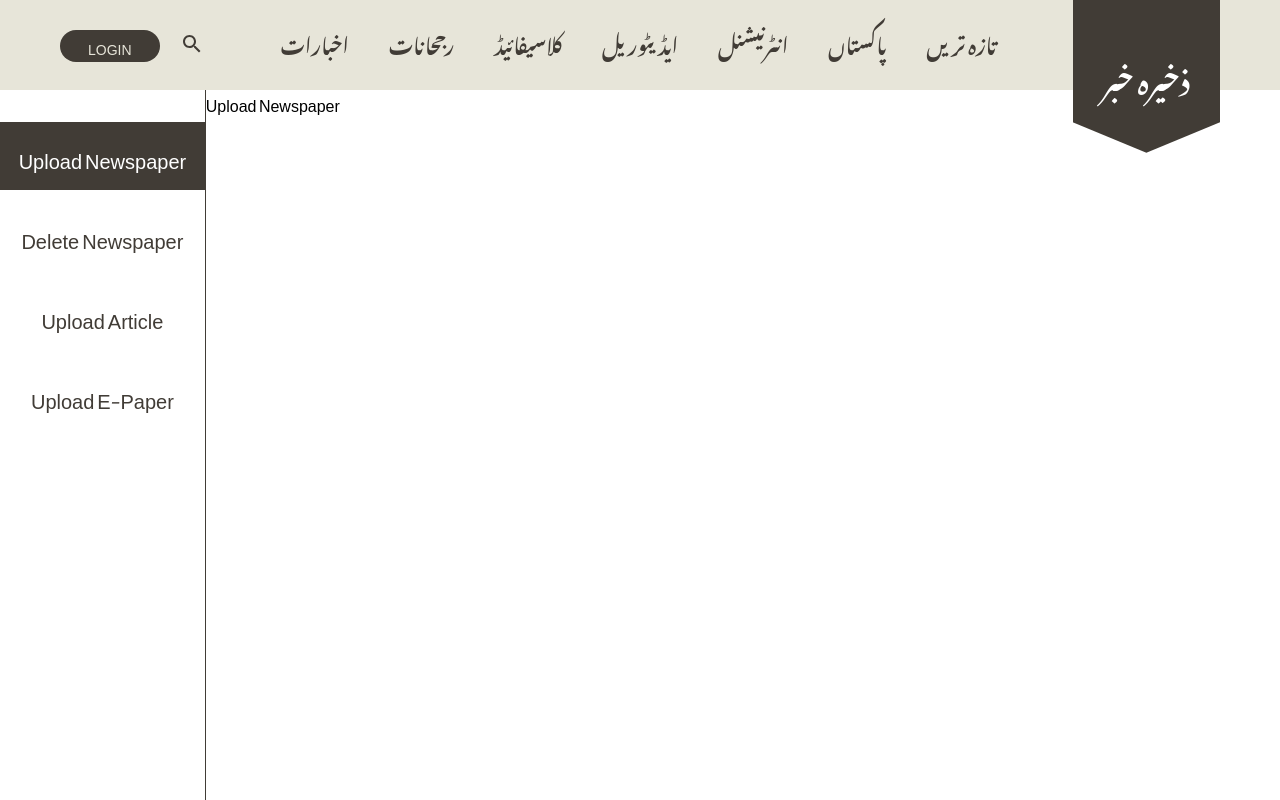
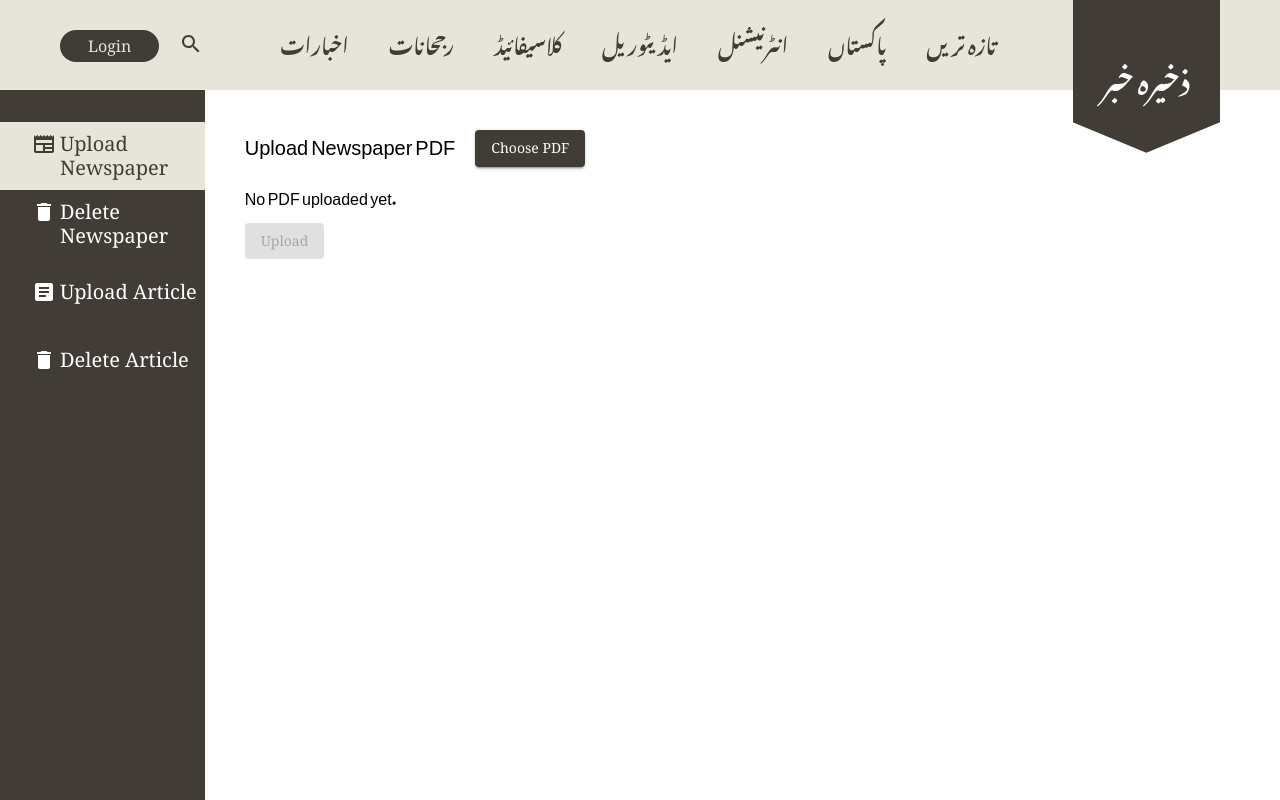
Before and after one commit to dua-batool/Khabaristaan, a React (Vite) app in the folder Frontend/: page /admin in a window 1280 px wide. Built offline with nearby package versions, Linux system fonts and the light colour scheme; a web font is replaced by a local one.

Commit message:
Added Upload Newspaper functionality

```diff
--- a/Frontend/src/components/Admin/UploadNewspaper.css
+++ b/Frontend/src/components/Admin/UploadNewspaper.css
@@ -0,0 +1,8 @@
+.upload-body {
+    padding: 40px;
+}
+
+.upload-newspaper {
+    gap: 20px;
+    display: flex;
+}
--- a/Frontend/src/components/Admin/UploadNewspaper.jsx
+++ b/Frontend/src/components/Admin/UploadNewspaper.jsx
@@ -1,12 +1,91 @@
-import React from 'react';
-import { Box } from '@mui/material';
+import React, { useState, useRef } from 'react';
+import { Box, Button, Typography, Snackbar, Alert } from '@mui/material';
+import './UploadNewspaper.css';
 
 const UploadNewspapers = () => {
-    return(
-        <>
-            <Box>Upload Newspaper</Box>
-        </>
+    const [pdfFile, setPdfFile] = useState(null);  // State to store the uploaded PDF file
+    const [openSnackbar, setOpenSnackbar] = useState(false); // State to control Snackbar visibility
+    const fileInputRef = useRef(null); // Ref to file input element
+
+    // Handle file selection
+    const handleFileChange = (e) => {
+        const file = e.target.files[0];
+        if (file && file.type === 'application/pdf') {
+            setPdfFile(URL.createObjectURL(file)); // Store the file URL to display it
+        } else {
+            alert("Please upload a valid PDF file.");
+        }
+    };
+
+    // Handle the upload button click
+    const handleUploadClick = () => {
+        setOpenSnackbar(true); // Open Snackbar when the upload button is clicked
+        setPdfFile(null); // Reset the uploaded PDF file so the user can upload another
+        fileInputRef.current.value = null; // Reset the file input field
+    };
+
+    // Close the Snackbar
+    const handleCloseSnackbar = () => {
+        setOpenSnackbar(false);
+    };
+
+    return (
+        <Box className="upload-body">
+            <Box className="upload-newspaper">
+                <Typography variant="h2" gutterBottom>
+                    Upload Newspaper PDF
+                </Typography>
+
+                <Button sx={{ backgroundColor: 'var(--dark-brown)', fontFamily: 'Georgia', textTransform: 'none'}} variant="contained" component="label">
+                    Choose PDF
+                    <input
+                        ref={fileInputRef} // Attach the ref to the file input
+                        type="file"
+                        accept="application/pdf"
+                        onChange={handleFileChange}
+                        hidden
+                    />
+                </Button>
+            </Box>
+
+            {pdfFile ? (
+                <Box sx={{ marginTop: 2 }}>
+                    <Typography variant="body1" sx={{ marginBottom: 2 }}>Uploaded PDF:</Typography>
+                    <embed
+                        src={pdfFile}
+                        type="application/pdf"
+                        width="100%"
+                        height="400px"
+                    />
+                </Box>
+            ) : (
+                <Typography variant="body1" sx={{ marginTop: 2 }}>
+                    No PDF uploaded yet.
+                </Typography>
+            )}
+
+            {/* Disabled button until the PDF is uploaded */}
+            <Button
+                sx={{ backgroundColor: 'var(--dark-brown)', fontFamily: 'Georgia', marginTop: 2, textTransform: 'none' }}
+                variant="contained"
+                disabled={!pdfFile}  // Disable button if no PDF is uploaded
+                onClick={handleUploadClick} // Show snackbar on upload button click
+            >
+                Upload
+            </Button>
+
+            {/* Snackbar for success message */}
+            <Snackbar
+                open={openSnackbar}
+                autoHideDuration={3000} // Automatically hide after 3 seconds
+                onClose={handleCloseSnackbar}
+            >
+                <Alert onClose={handleCloseSnackbar} severity="success" sx={{ width: '100%' }}>
+                    PDF uploaded successfully!
+                </Alert>
+            </Snackbar>
+        </Box>
     );
-}
+};
 
 export default UploadNewspapers;
--- a/Frontend/src/components/Header/Header.jsx
+++ b/Frontend/src/components/Header/Header.jsx
@@ -10,7 +10,7 @@ const Header = () => {
       <Box className="header" style={{ width: '100vw', height: '180px' }}>
         <Box className="header-content">
           <Box className="left-items">
-            <Button className="login-button">Login</Button>
+            <Button sx={{fontFamily: 'Georgia', textTransform: 'none', fontSize: '16px'}} className="login-button">Login</Button>
             <Link to="/search" style={{ textDecoration: 'none', color: 'inherit' }}>
               <Box className="search-icon">
                   <SearchIcon />
--- a/Frontend/src/pages/Admin/AdminPanel.css
+++ b/Frontend/src/pages/Admin/AdminPanel.css
@@ -24,14 +24,15 @@ body {
 }
 
 .tabs {
-    border-right: 1px solid var(--dark-brown);
+    /* border-right: 1px solid var(--dark-brown); */
     flex-basis: 16%;
     display: flex;
     flex-direction: column;
     color: var(--dark-brown);
-    gap: 12px;
+    /* gap: 12px; */
     padding-top: 32px;
-    /* padding-left: 60px; */
+    background-color: var(--dark-brown);
+    color: white;
 }
 
 .tab {
@@ -39,21 +40,28 @@ body {
     height: 68px;
     display: flex;
     align-items: center;
-    justify-content: center;
+    justify-content: left;
     transition: background-color 0.2s ease;
+}
+
+.tabContent {
+    display:flex;
+    flex-direction: row;
+    padding-left: 32px;
+    gap: 4px
 }
 
 /* Hover and Active state */
 .tab:hover, .tab.active {
-    background-color: var(--dark-brown);
-    color: white;
+    background-color: var(--light-beige);
+    color: var(--dark-brown);
     cursor: pointer;
 }
 
 /* Optionally, you can add a different style for active state if you need */
 .tab.active {
-    background-color: var(--dark-brown); /* Ensure active tab has same color */
-    color: white;
+    background-color: var(--light-beige); /* Ensure active tab has same color */
+    color: var(--dark-brown);
 }
 
 .content {
--- a/Frontend/src/pages/Admin/AdminPanel.jsx
+++ b/Frontend/src/pages/Admin/AdminPanel.jsx
@@ -4,6 +4,10 @@ import { Box, Typography } from '@mui/material';
 import './AdminPanel.css';
 import UploadNewspapers from '../../components/Admin/UploadNewspaper';
 import DeleteNewspapers from '../../components/Admin/DeleteNewspaper';
+import NewspaperIcon from '@mui/icons-material/Newspaper';
+import DescriptionIcon from '@mui/icons-material/Description'; // For e-paper
+import ArticleIcon from '@mui/icons-material/Article';
+import DeleteIcon from '@mui/icons-material/Delete';
 
 const AdminPanel = () => {
     const [activeTab, setActiveTab] = useState('uploadNewspaper'); // Set initial active tab
@@ -16,8 +20,8 @@ const AdminPanel = () => {
             case 'deleteNewspaper':
                 return <Typography><DeleteNewspapers /></Typography>;
             case 'uploadArticle':
-                return <Typography>Upload Article Content</Typography>;
-            case 'uploadEPaper':
+                return <Typography><NewspaperIcon /></Typography>;
+            case 'deleteArticle':
                 return <Typography>Upload E-Paper Content</Typography>;
             default:
                 return <Typography>Choose an option from the tabs</Typography>;
@@ -33,25 +37,37 @@ const AdminPanel = () => {
                         className={`tab ${activeTab === 'uploadNewspaper' ? 'active' : ''}`}
                         onClick={() => setActiveTab('uploadNewspaper')}
                     >
-                        <Typography variant="h2">Upload Newspaper</Typography>
+                        <Box className='tabContent'>
+                            <NewspaperIcon />
+                            <Typography sx={{ fontFamily: 'Georgia', fontWeight: 400 }} variant="h2">Upload Newspaper</Typography>
+                        </Box>
                     </Box>
                     <Box
                         className={`tab ${activeTab === 'deleteNewspaper' ? 'active' : ''}`}
                         onClick={() => setActiveTab('deleteNewspaper')}
                     >
-                        <Typography variant="h2">Delete Newspaper</Typography>
+                        <Box className='tabContent'>
+                            <DeleteIcon />
+                            <Typography sx={{ fontFamily: 'Georgia', fontWeight: 400 }} variant="h2">Delete Newspaper</Typography>
+                        </Box>
                     </Box>
                     <Box
                         className={`tab ${activeTab === 'uploadArticle' ? 'active' : ''}`}
                         onClick={() => setActiveTab('uploadArticle')}
                     >
-                        <Typography variant="h2">Upload Article</Typography>
+                        <Box className='tabContent'>
+                            <ArticleIcon />
+                            <Typography sx={{ fontFamily: 'Georgia', fontWeight: 400 }} variant="h2">Upload Article</Typography>
+                        </Box>
                     </Box>
                     <Box
-                        className={`tab ${activeTab === 'uploadEPaper' ? 'active' : ''}`}
-                        onClick={() => setActiveTab('uploadEPaper')}
+                        className={`tab ${activeTab === 'deleteArticle' ? 'active' : ''}`}
+                        onClick={() => setActiveTab('deleteArticle')}
                     >
-                        <Typography variant="h2">Upload E-Paper</Typography>
+                        <Box className='tabContent'>
+                            <DeleteIcon />
+                            <Typography sx={{ fontFamily: 'Georgia', fontWeight: 400 }} variant="h2">Delete Article</Typography>
+                        </Box>
                     </Box>
                 </Box>
                 <Box className="content">
```
